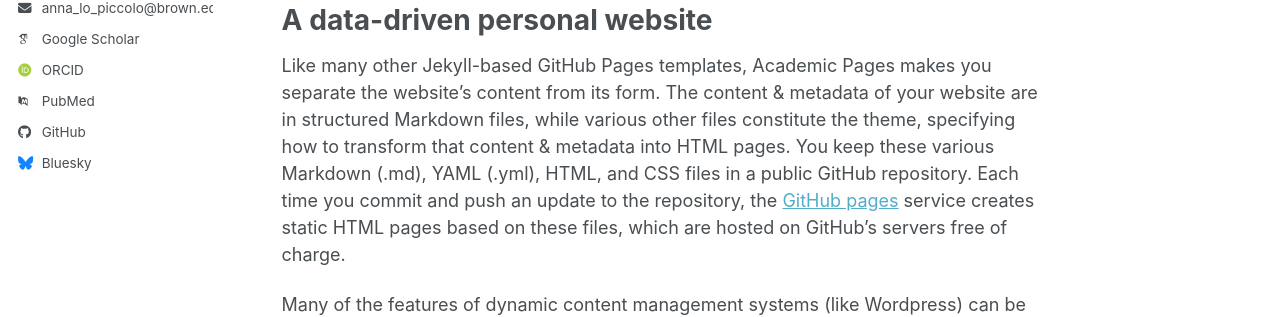
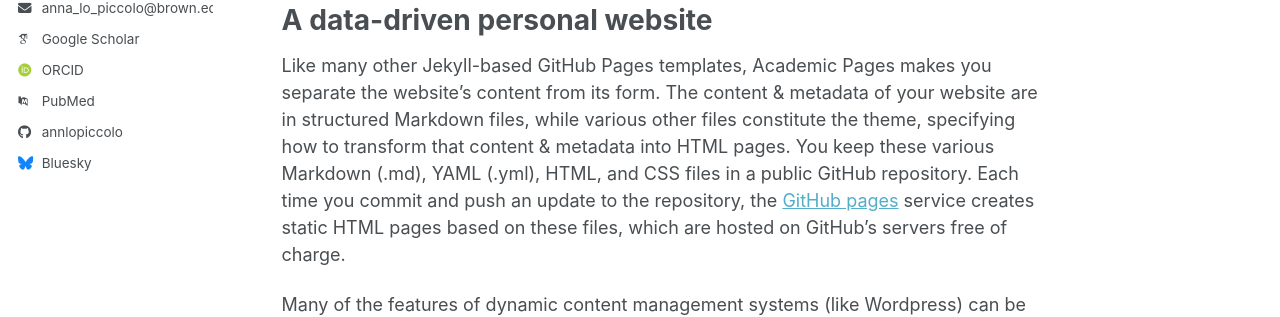
Before and after one commit to annlopiccolo/annlopiccolo.github.io, a Jekyll site: the page built from _pages/about.md, in a window 1280 px wide. Shown: the part 484-801 px from the top of the page. Built offline with Jekyll 4.4.1, drawn with Linux system fonts in a browser that asks for light colours; some web fonts are replaced; a script bundle is joined from its source files by our own code; library files that are not in the unit come from our copies.

Commit message:
Updated github explicit name in author-profile.html

```diff
--- a/_includes/author-profile.html
+++ b/_includes/author-profile.html
@@ -86,7 +86,7 @@
         <li><a href="https://dribbble.com/{{ author.dribbble }}"><i class="fab fa-fw fa-dribbble icon-pad-right" aria-hidden="true"></i>Dribbble</a></li>
       {% endif %}
       {% if author.github %}
-        <li><a href="https://github.com/{{ author.github }}"><i class="fab fa-fw fa-github icon-pad-right" aria-hidden="true"></i>GitHub</a></li>
+        <li><a href="https://github.com/{{ author.github }}"><i class="fab fa-fw fa-github icon-pad-right" aria-hidden="true"></i>{{ author.github }}</a></li>
       {% endif %}
       {% if author.kaggle %}
         <li><a href="https://kaggle.com/{{ author.kaggle }}"><i class="fab fa-fw fa-kaggle icon-pad-right" aria-hidden="true"></i>Kaggle</a></li>
```
